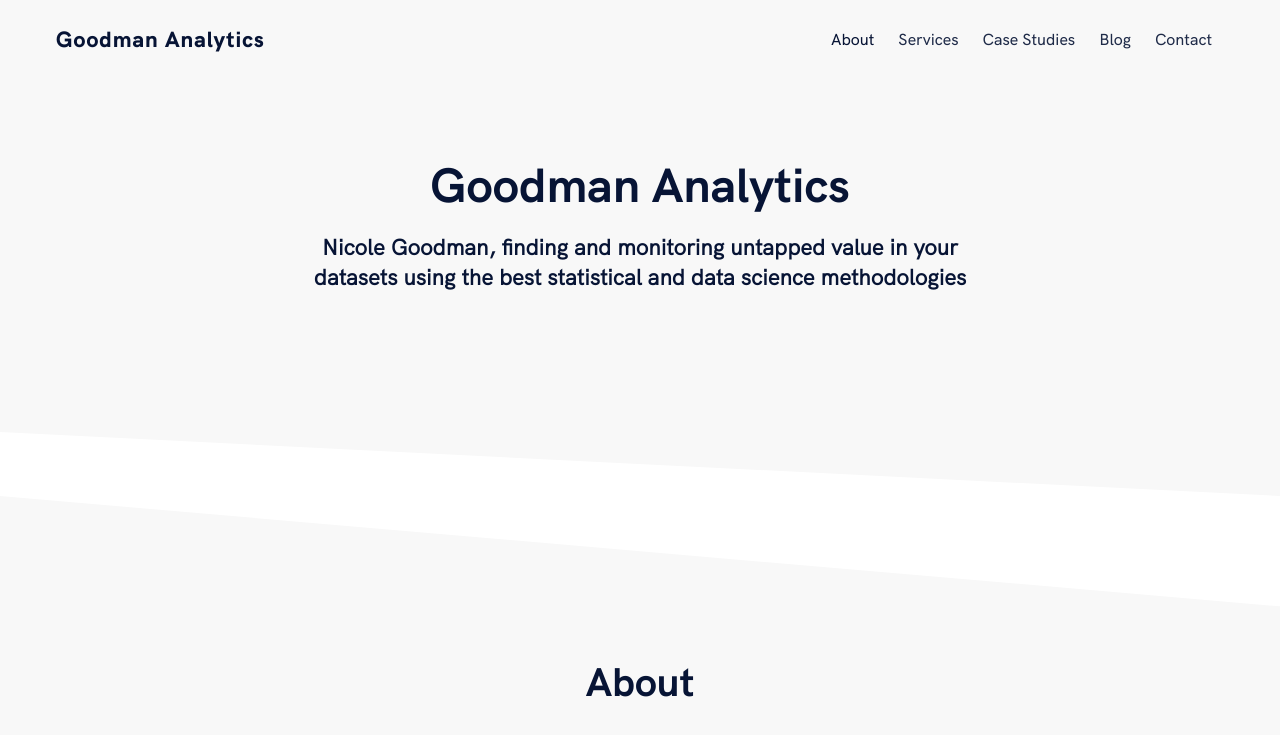
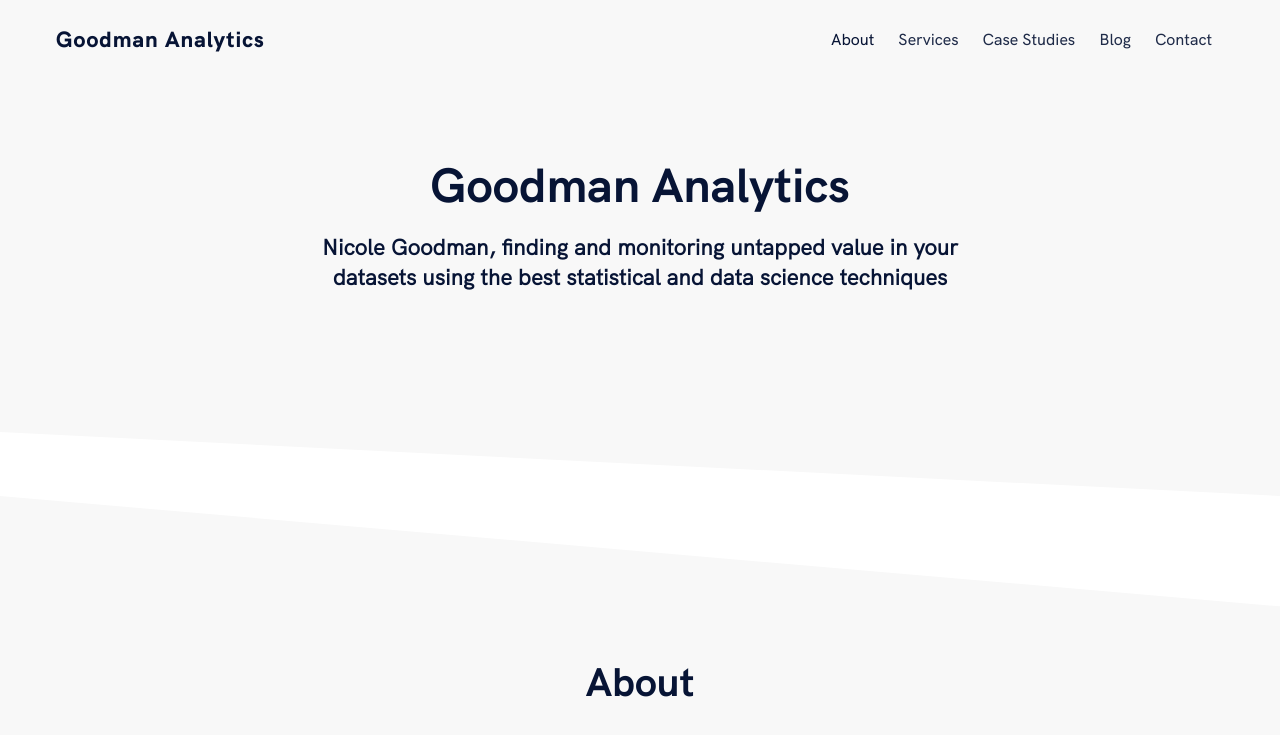
Before and after one commit to natmattison/goodman-analytics-gatsby, a Gatsby site: page / in a window 1280 px wide. Shown: the top 735 px of the page. Built offline with nearby package versions, Linux system fonts and the light colour scheme; Gatsby itself is replaced by a stand-in of ours.

Commit message:
s/methodologies/techniques

```diff
--- a/src/components/sections/header.js
+++ b/src/components/sections/header.js
@@ -13,7 +13,7 @@ const Header = () => {
             Goodman Analytics
           </h1>
           <h2>
-            Nicole Goodman, finding and monitoring untapped value in your datasets using the best statistical and data science methodologies
+            Nicole Goodman, finding and monitoring untapped value in your datasets using the best statistical and data science techniques
           </h2>
         </HeaderTextGroup>
       </StyledContainer>
```
